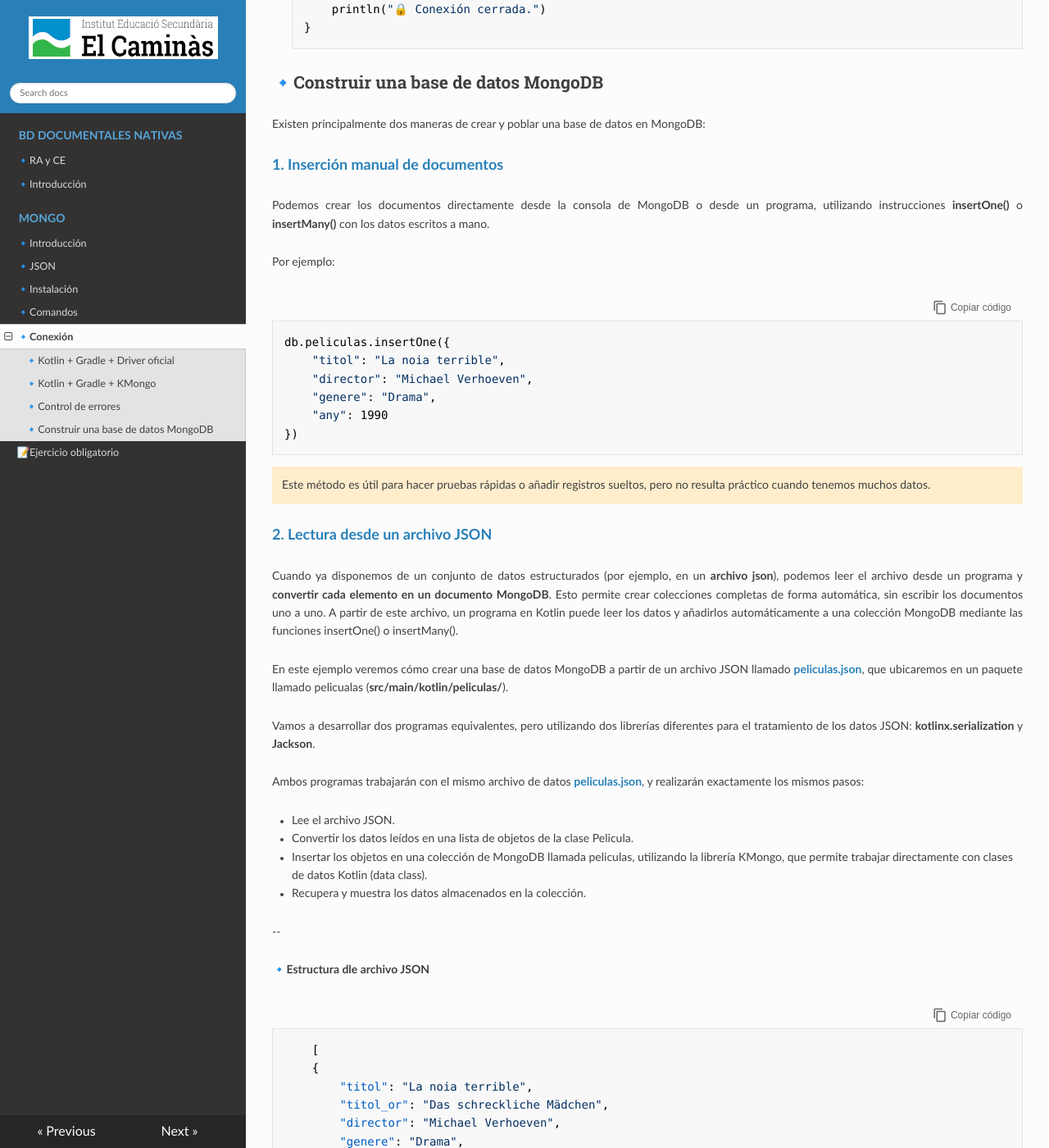
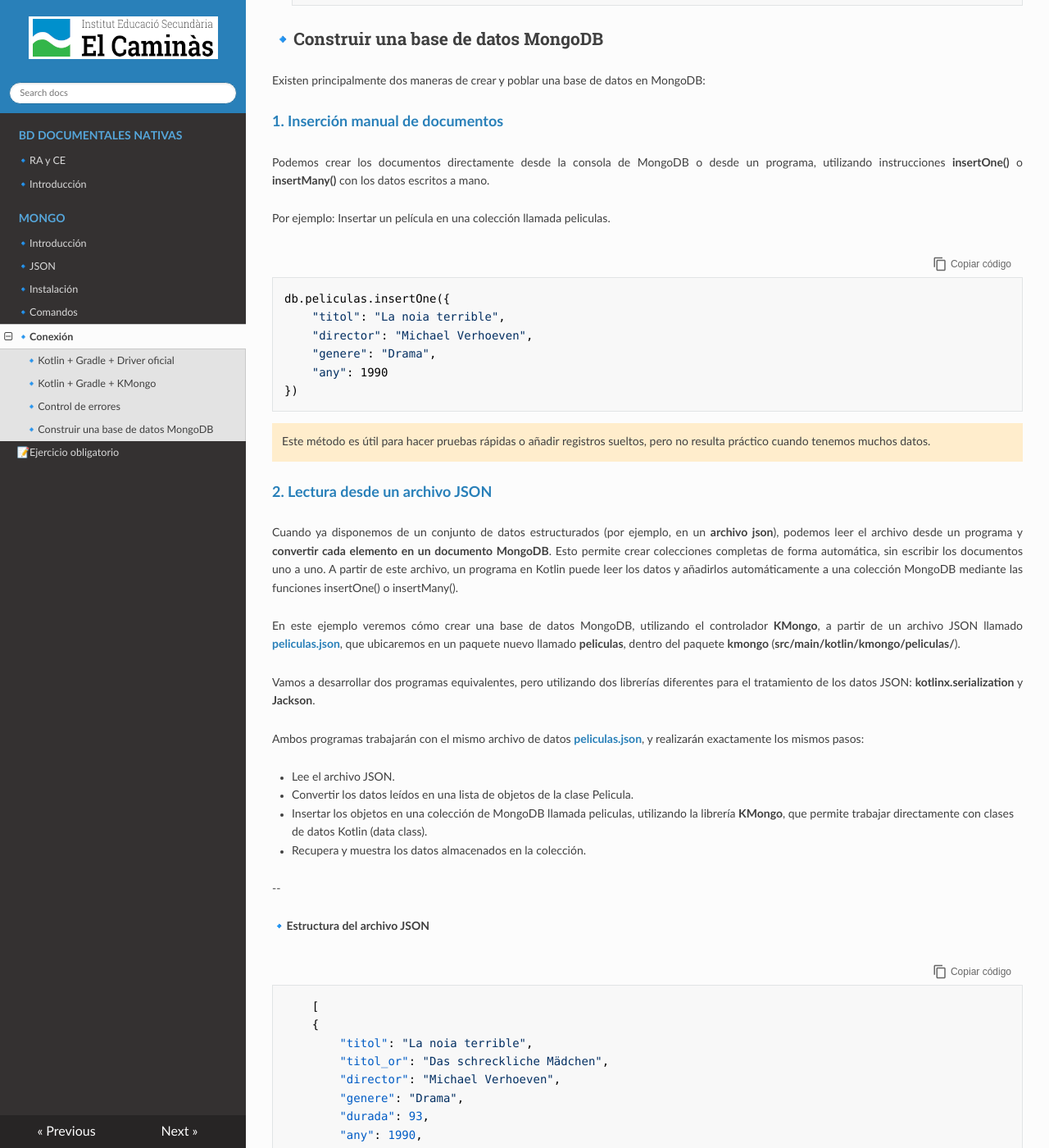
Before and after one commit to asalvadorc/AD_NoSQL_, an MkDocs documentation site: the page built from docs/mongo/conexion.md, in a window 1280 px wide and 1400 px high, scrolled down 5646 px. Shown: the whole window at 82% size. Built offline with MkDocs 1.6.1, drawn with Linux system fonts in a browser that asks for light colours; nearby versions of some CDN libraries; some of the changed text lies outside the part shown.

Commit message:
peliculas

```diff
--- a/docs/mongo/conexion.md
+++ b/docs/mongo/conexion.md
@@ -85,6 +84,7 @@ Crea un archivo **Main.kt** en un paquete nuevo llamado **mongo** con el siguien
 
 ## 🔹Kotlin + Gradle + KMongo
 
+
 **1. Añadir las dependencias en Gradle**{.azul}
 
 En el **archivo build.gradle.kts**, dentro del bloque dependencies, añadimos:
@@ -96,7 +96,7 @@ En el **archivo build.gradle.kts**, dentro del bloque dependencies, añadimos:
 **2. Ejemplo sobre la colección Libros**{.azul}
 
 
-Crea un archivo **Main.kt** en un paquete nuevo llamado **Kmongo** con el siguiente código:
+Crea un archivo **main.kt** en un paquete nuevo llamado **kmongo** con el siguiente código:
 
 ![alt text](../img/mongo4.png)
 
@@ -231,7 +181,7 @@ Existen principalmente dos maneras de crear y poblar una base de datos en MongoD
 Podemos crear los documentos directamente desde la consola de MongoDB o desde un programa,
 utilizando instrucciones **insertOne()** o **insertMany()** con los datos escritos a mano.
 
-Por ejemplo:
+Por ejemplo: Insertar un película en una colección llamada peliculas.
 
     db.peliculas.insertOne({
         "titol": "La noia terrible",
@@ -251,8 +201,8 @@ Esto permite crear colecciones completas de forma automática, sin escribir los
 A partir de este archivo, un programa en Kotlin puede leer los datos y añadirlos automáticamente
 a una colección MongoDB mediante las funciones insertOne() o insertMany().
 
-En este ejemplo veremos cómo crear una base de datos MongoDB a partir de un archivo JSON llamado
-**[peliculas.json](peliculas.json)**, que ubicaremos en un paquete llamado pelicualas (**src/main/kotlin/peliculas/**).
+En este ejemplo veremos cómo crear una base de datos MongoDB, utilizando el controlador **KMongo**, a partir de un archivo JSON llamado
+**[peliculas.json](peliculas.json)**, que ubicaremos en un paquete nuevo llamado **peliculas**, dentro del paquete **kmongo** (**src/main/kotlin/kmongo/peliculas/**).
 
 Vamos a desarrollar dos programas equivalentes, pero utilizando dos librerías diferentes para el tratamiento de los datos JSON:
 **kotlinx.serialization** y **Jackson**.
@@ -261,12 +211,12 @@ Ambos programas trabajarán con el mismo archivo de datos **[peliculas.json](pel
 
 - Lee el archivo JSON.
 - Convertir los datos leídos en una lista de objetos de la clase Pelicula.
-- Insertar los objetos en una colección de MongoDB llamada peliculas, utilizando la librería KMongo, que permite trabajar directamente con clases de datos Kotlin (data class).
+- Insertar los objetos en una colección de MongoDB llamada peliculas, utilizando la librería **KMongo**, que permite trabajar directamente con clases de datos Kotlin (data class).
 - Recupera y muestra los datos almacenados en la colección.
 
 --
 
-**🔹Estructura dle archivo JSON**
+**🔹Estructura del archivo JSON**
 
         [
         {
@@ -295,20 +245,22 @@ Ambos programas trabajarán con el mismo archivo de datos **[peliculas.json](pel
 
 **🔹Estructura del proyecto**
 
+
         PeliculasMongo/
         ├─ build.gradle.kts
         ├─ src/
         │   └─ main/
         │       └─ kotlin/
-        │           └─ peliculas/
-        │               ├─ MainSerialization.kt      → programa con kotlinx.serialization
-        │               └─ MainJackson.kt            → programa con Jackson
-                        └─ peliculas.json            → archivo con las películas
+        │           └─ kmongo/
+        │               └─ peliculas/
+        │                   ├─ MainSerialization.kt      → programa con kotlinx.serialization
+        │                   └─ MainJackson.kt            → programa con Jackson
+                            └─ peliculas.json            → archivo con las películas
 
 
 **🔹Programa utilizando kotlinx.serialization**: MainSerialization.kt
 
-    package peliculas
+    package kmongo.peliculas
 
 
     import kotlinx.serialization.Serializable
@@ -333,7 +285,7 @@ Ambos programas trabajarán con el mismo archivo de datos **[peliculas.json](pel
 
 
     fun main() {
-        val ruta = "src/main/kotlin/peliculas/peliculas.json"
+        val ruta = "src/main/kotlin/kmongo/peliculas/peliculas.json"
         val archivo = File(ruta)
 
         if (!archivo.exists()) {
@@ -363,11 +315,11 @@ Ambos programas trabajarán con el mismo archivo de datos **[peliculas.json](pel
 
             // Insertar todas las películas directamente (sin Document)
             coleccion.insertMany(peliculas)
-            println("💾 ${peliculas.size} películas insertadas correctamente.\n")
+            println("${peliculas.size} películas insertadas correctamente.\n")
 
             // Consultar y mostrar todas
             val lista = coleccion.find().toList()
-            println("📜Contenido de la colección en MongoDB:\n")
+            println("Contenido de la colección en MongoDB:\n")
 
             var i = 1
             for (p in lista) {
@@ -390,9 +350,10 @@ Ambos programas trabajarán con el mismo archivo de datos **[peliculas.json](pel
         }
     }
 
+
 **🔹Programa utilizando Jackson**: MainJackson.kt
 
-    package peliculas
+    package kmongo.peliculas
 
 
 
@@ -418,7 +379,7 @@ Ambos programas trabajarán con el mismo archivo de datos **[peliculas.json](pel
     )
 
     fun main() {
-        val ruta = "src/main/kotlin/peliculas/peliculas.json"
+        val ruta = "src/main/kotlin/kmongo/peliculas/peliculas.json"
         val archivo = File(ruta)
 
         if (!archivo.exists()) {
@@ -435,7 +396,7 @@ Ambos programas trabajarán con el mismo archivo de datos **[peliculas.json](pel
             // Leer el archivo y convertirlo en lista de Pelicula
             val peliculas: List<Pelicula2> = mapper.readValue(archivo)
 
-            println("Se han leído ${peliculas.size} películas del archivo.")
+            println("✅ Se han leído ${peliculas.size} películas del archivo.")
 
             // Conectarse a MongoDB con KMongo
             val cliente = KMongo.createClient("mongodb://localhost:27017")
@@ -447,11 +408,11 @@ Ambos programas trabajarán con el mismo archivo de datos **[peliculas.json](pel
 
             // Insertar todas las películas de golpe
             coleccion.insertMany(peliculas)
-            println("💾 ${peliculas.size} películas insertadas correctamente.\n")
+            println(" ${peliculas.size} películas insertadas correctamente.\n")
 
             // Mostrar todas las películas
             val lista = coleccion.find().toList()
-            println("📜 Contenido de la colección en MongoDB:\n")
+            println(" Contenido de la colección en MongoDB:\n")
             var i = 1
             for (p in lista) {
                 println("🎞️ $i. ${p.titol} (${p.any})")
@@ -474,6 +442,8 @@ Ambos programas trabajarán con el mismo archivo de datos **[peliculas.json](pel
     }
 
 
+
 **🔹Salida esperada:**
 
+
 ![alt text](../img/mongoejemplo.png)
```
Also changed, not shown: other parts of docs/mongo/conexion.md (+27 -63 lines).
